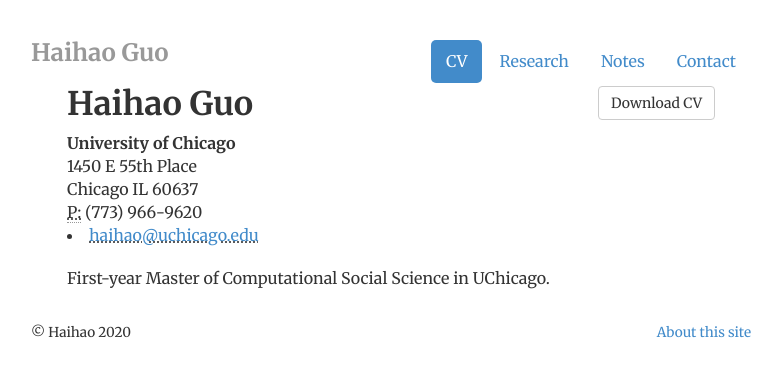
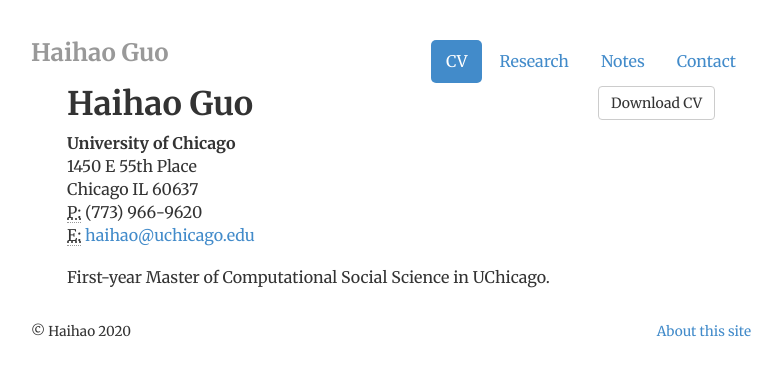
Before and after one commit to hihowme/hihowme.github.io, a Jekyll site: the page built from cv/index.html, in a window 1280 px wide. Shown: the top 377 px of the page, without its empty margins (249-1031 px from the left). Built offline with Jekyll 4.4.1, drawn with Linux system fonts in a browser that asks for light colours.

Commit message:
update again

```diff
--- a/cv/index.html
+++ b/cv/index.html
@@ -17,7 +17,7 @@ description: Current CV for Haihao Guo.
 				1450 E 55th Place<br>
 				Chicago IL 60637<br>
 				<abbr title="phone">P:</abbr> (773) 966-9620<br>
-				<abbr title="email"><li><a href="mailto:haihao@uchicago.edu">haihao@uchicago.edu</a></li>
+				<abbr title="email">E:</abbr> <a href="mailto:haihao@uchicago.edu">haihao@uchicago.edu</a><br>
 				</address>
 				</div>
 
```
